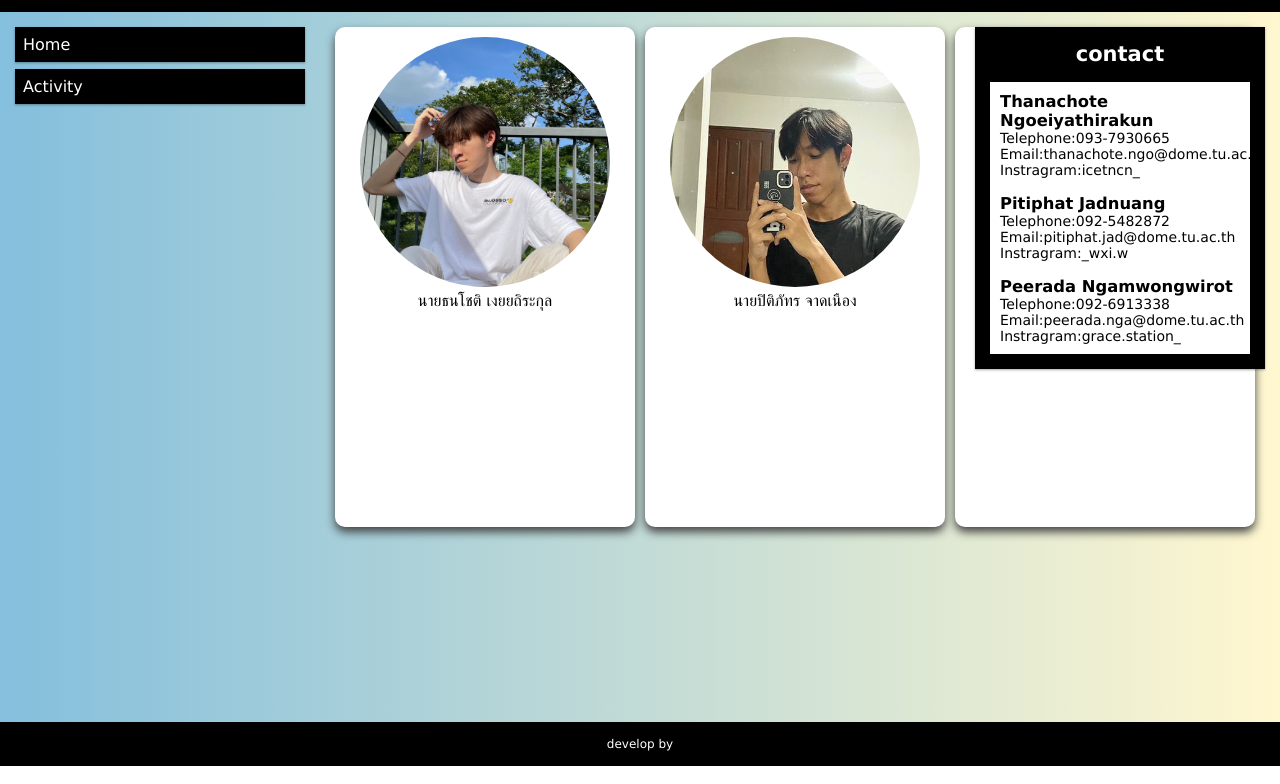
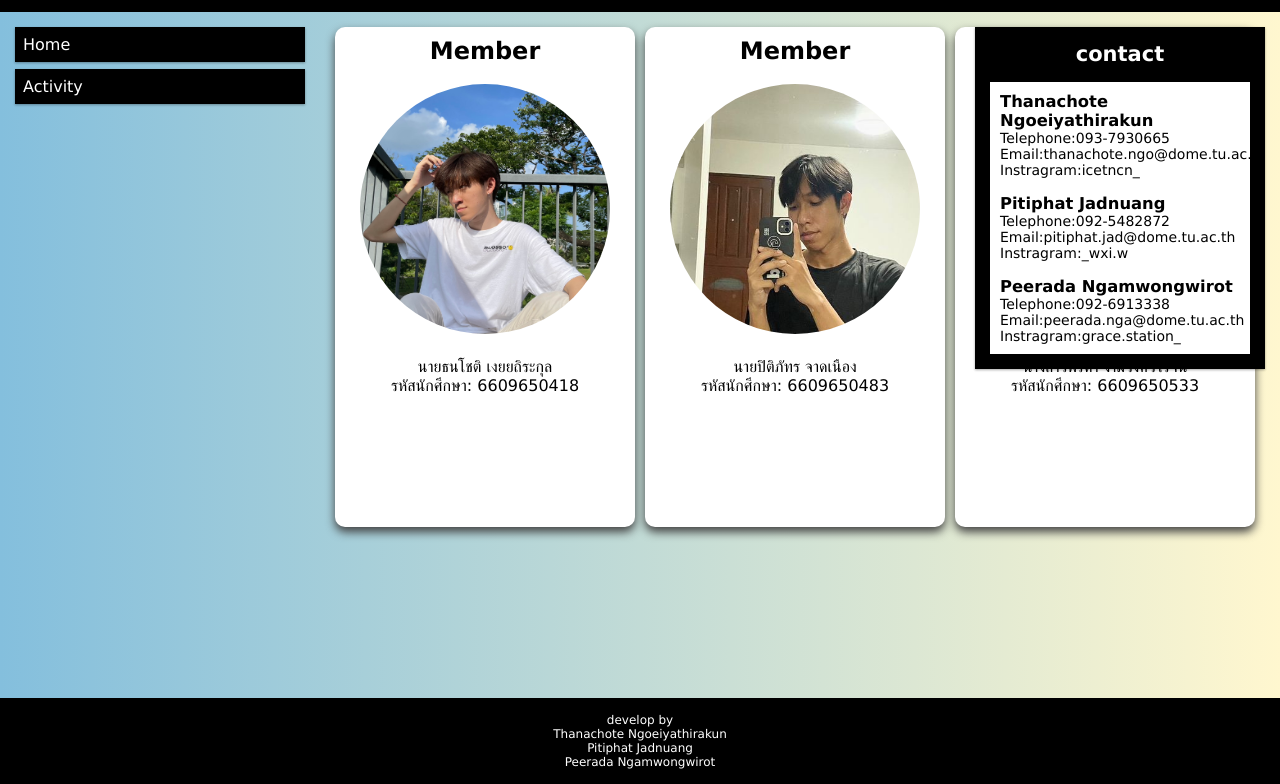
Before and after one commit to woonwhy/CS100-Project-G39, a plain HTML site: page index.html in a window 1280 px wide. Shown: the part 56-840 px from the top of the page. Drawn offline with Linux system fonts and the light colour scheme.

Commit message:
fixed detail

```diff
--- a/index.html
+++ b/index.html
@@ -25,17 +25,24 @@
 
   <div class="col-6 col-s-9">
     <div class="content">
+
       <div class="card">
-        <img class="image" src="img/profile.jpg" width="250px" height="250px"><br>
-        <p class="1">นายธนโชติ เงยยถิระกุล</p>
+        <h2>Member</h2><br>
+        <img class="image" src="img/profile.jpg" width="250px" height="250px"><br><br>
+        <p class="1">นายธนโชติ เงยยถิระกุล<br>
+        รหัสนักศึกษา: 6609650418</p>
       </div>
       <div class="card">
-        <img class="image" src="img/woonwai.jpg" width="250px" height="250px"><br>
-        <p class="2">นายปิติภัทร จาดเนือง</p>
+        <h2>Member</h2><br>
+        <img class="image" src="img/woonwai.jpg" width="250px" height="250px"><br><br>
+        <p class="2">นายปิติภัทร จาดเนือง<br>
+          รหัสนักศึกษา: 6609650483</p>
       </div>
       <div class="card">
-        <img class="image" src="img/mypic.jpg" width="250px" height="250px"><br>
-        <p class="3">นางสาวพีรดา งามวงศ์วิโรจน์</p>
+        <h2>Member</h2><br>
+        <img class="image" src="img/mypic.jpg" width="250px" height="250px"><br><br>
+        <p class="3">นางสาวพีรดา งามวงศ์วิโรจน์<br>
+          รหัสนักศึกษา: 6609650533</p>
       </div>
 
 
@@ -75,7 +82,14 @@
 </div>
 
 <div class="footer">
-  <p>develop by</p>
+  <p>
+    develop by<br>
+    Thanachote Ngoeiyathirakun<br>
+    Pitiphat Jadnuang<br>
+    Peerada Ngamwongwirot
+
+  </p>
+
 </div>
 
 </body>
--- a/style/style.css
+++ b/style/style.css
@@ -104,7 +104,7 @@
     display:grid;
     grid-template-columns: auto auto auto;
     gap: 10px;
-    height: 85vh;
+    height: 82vh;
   }
   .boxaside{
     background-color: #ffffff;
```
Also changed, not shown: html/activity.html (+7 -1 lines).
